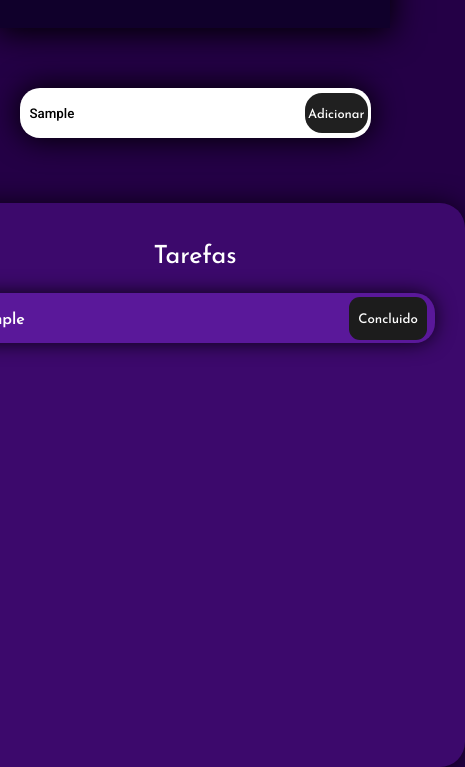
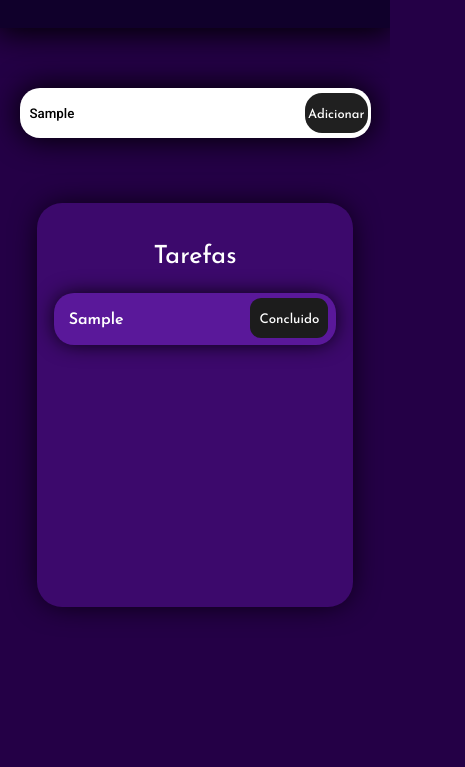
Before and after one commit to ruanovski/To-do-list, a plain HTML site: page src/index.html in a window 390 px wide. Both pictures are taken after typing "Sample" into the empty fields and a click on the input "Adicionar". Shown: the part 120-887 px from the top of the page, 465 px wide, since content can reach past the window. After the commit the page ends 844 px from the top, so only its background shows below. Drawn offline with Linux system fonts and the light colour scheme.

Commit message:
sexto commit

```diff
--- a/src/style.css
+++ b/src/style.css
@@ -181,3 +181,34 @@ main #add {
 
     }
 }
+
+@media (max-width: 425px) {
+
+  .tasks-box::-webkit-scrollbar-track {
+    border-radius: 0px;
+  }
+  .tasks-box::-webkit-scrollbar {
+    width: 0px;
+    border-radius: 0px;
+  }
+  .tasks-box::-webkit-scrollbar-thumb {
+    border-radius: 0px;
+  }
+
+
+    #concluidasEfaltando .Tasks {
+        width: 80%;
+    }
+
+    #concluidasEfaltando .Tasks button {
+    height: 40px;
+    margin-top: 10px;
+    margin-bottom: 10px
+    }
+
+    #concluidasEfaltando div {
+      width: 90%;
+      height: 370px;
+      padding-bottom: 2px;
+    }
+}
```
